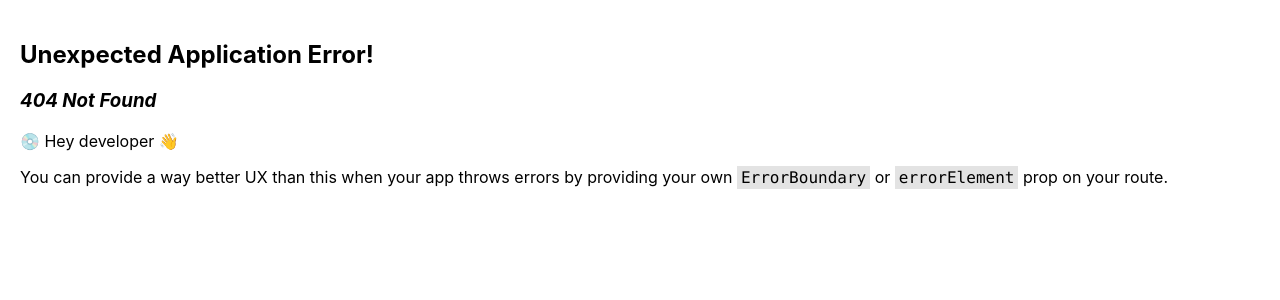
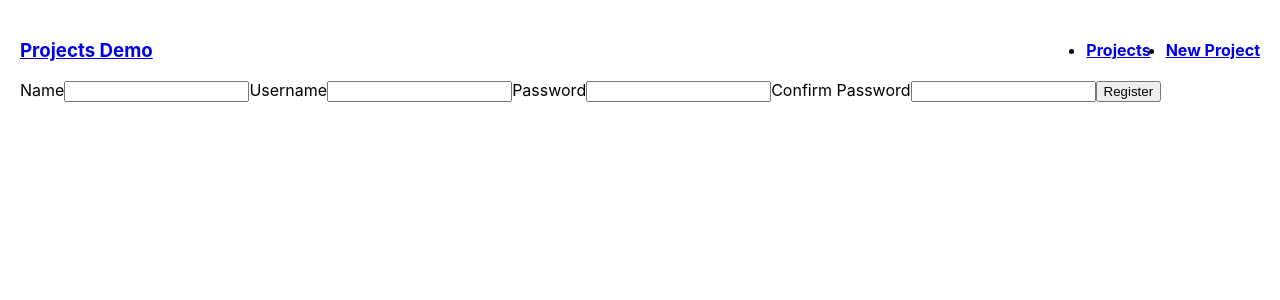
Before and after one commit to iamjakhtar/testing-projects-be, a React (Create React App) app: page /register in a window 1280 px wide. Before the commit this address had no page. Shown: the top 300 px of the page. Built offline with nearby package versions, Linux system fonts and the light colour scheme.

Commit message:
created login and register user components

```diff
--- /dev/null
+++ b/jsconfig.json
@@ -0,0 +1,6 @@
+{
+  "compilerOptions": {
+    "jsx": "react-jsx",
+    "checkJs": true
+  }
+}
--- a/src/App.js
+++ b/src/App.js
@@ -1,11 +1,32 @@
+import { useEffect, useState } from "react";
 import "./App.css";
 import NavBar from "./NavBar";
+import LoginUser from "./LoginUser";
 
 
 function App() {
+  const [isAuthenticated, setIsAuthenticated] = useState(false);
+
+  useEffect(() => {
+    const token = localStorage.getItem("authToken");
+    if (token) {
+      setIsAuthenticated(true);
+    }
+  }, []);
+
+  const onLogin = () => {
+    setIsAuthenticated(true);
+  }
+
+  const onLogout = () => {
+    setIsAuthenticated(false);
+  }
+
+
   return (
     <div className="App">
       <NavBar />
+      <LoginUser onLogin={onLogin} />
     </div>
   );
 }
--- /dev/null
+++ b/src/LoginUser.jsx
@@ -0,0 +1,64 @@
+import { useState } from "react";
+import { useNavigate } from "react-router-dom";
+
+const defaultValues = {
+  username: "",
+  password: "",
+};
+
+const LoginUser = ({ onLogin }) => {
+  const [formData, setFormData] = useState(defaultValues);
+  const navigate = useNavigate();
+
+  const { username, password } = formData;
+
+  const handleChange = (e) => {
+    const { name, value } = e.target;
+    setFormData((prevFormData) => {
+      return {
+        ...formData,
+        [name]: value,
+      };
+    });
+  };
+
+  const handleLogin = async (e) => {
+    e.preventDefault();
+
+    try {
+        const response = await fetch("http://localhost:8080/auth", {
+            method: "POST",
+            headers: {
+                "Content-Type": "application/json",
+            },
+            body: JSON.stringify(formData)
+        })
+
+        if (!response.ok) {
+            throw new Error("Could not login, some error occured");
+        }
+
+        const token = response.headers.get("Authorization").split(" ")[1];
+
+        if (token) {
+            localStorage.setItem("authToken", token);
+            onLogin();
+            navigate("/");
+        }
+
+    } catch (error) {
+        console.log(error.message);
+    }
+  };
+
+  return (
+    <form onSubmit={handleLogin} >
+      <label htmlFor="username">Username</label>
+      <input type="text" name="username" value={username} onChange={handleChange} required />
+      <label htmlFor="password">Password</label>
+      <input type="password" name="password" value={password} onChange={handleChange} required />
+      <button>Login</button>
+    </form>
+  );
+};
+export default LoginUser;
--- a/src/Projects.jsx
+++ b/src/Projects.jsx
@@ -18,6 +18,8 @@ const Projects = () => {
 
     if (!projects) {
       return <div>Loading...</div>;
+    } else {
+      console.log(projects);
     }
 
   return (
--- /dev/null
+++ b/src/RegisterUser.jsx
@@ -0,0 +1,68 @@
+import { useState } from "react";
+
+const defaultValues = {
+  name: "",
+  username: "",
+  password: "",
+  confirmPassword: "",
+};
+
+const RegisterUser = () => {
+  const [formData, setFormData] = useState(defaultValues);
+
+  const { name, username, password, confirmPassword} = formData;
+
+  const handleChange = (e) => {
+    const { name, value } = e.target;
+    const updatedFormData = {
+        ...formData,
+        [name]: value
+    }
+    setFormData(updatedFormData);
+  };
+
+  const handleRegister = async (e) => {
+    e.preventDefault();
+    const {confirmPassword, ...registerDto} = formData;
+
+    if (!password.match(confirmPassword)) {
+      console.log("Password doesn't match");
+      return;
+    }
+
+
+    try {
+        const response = await fetch("http://localhost:8080/register", {
+            method: "POST",
+            headers: {
+                "Content-Type": "application/json",
+            },
+            body: JSON.stringify(registerDto)
+        });
+        if (!response.ok) {
+            throw new Error("Could not register user, an error occured");
+        }
+
+        const data = await response.text();
+        console.log(data);
+        setFormData(defaultValues);
+    } catch (error) {
+        console.log(error.message);
+    }
+  };
+
+  return (
+    <form onSubmit={handleRegister}>
+      <label htmlFor="name">Name</label>
+      <input type="text" name="name" value={name} onChange={handleChange}/>
+      <label htmlFor="username">Username</label>
+      <input type="text" name="username" value={username} onChange={handleChange}/>
+      <label htmlFor="password">Password</label>
+      <input type="text" name="password" value={password} onChange={handleChange}/>
+      <label htmlFor="confirmPassword">Confirm Password</label>
+      <input type="text" name="confirmPassword" value={confirmPassword} onChange={handleChange}/>
+      <button>Register</button>
+    </form>
+  );
+};
+export default RegisterUser;
```
Also changed, not shown: src/index.js (+10 -11 lines).
